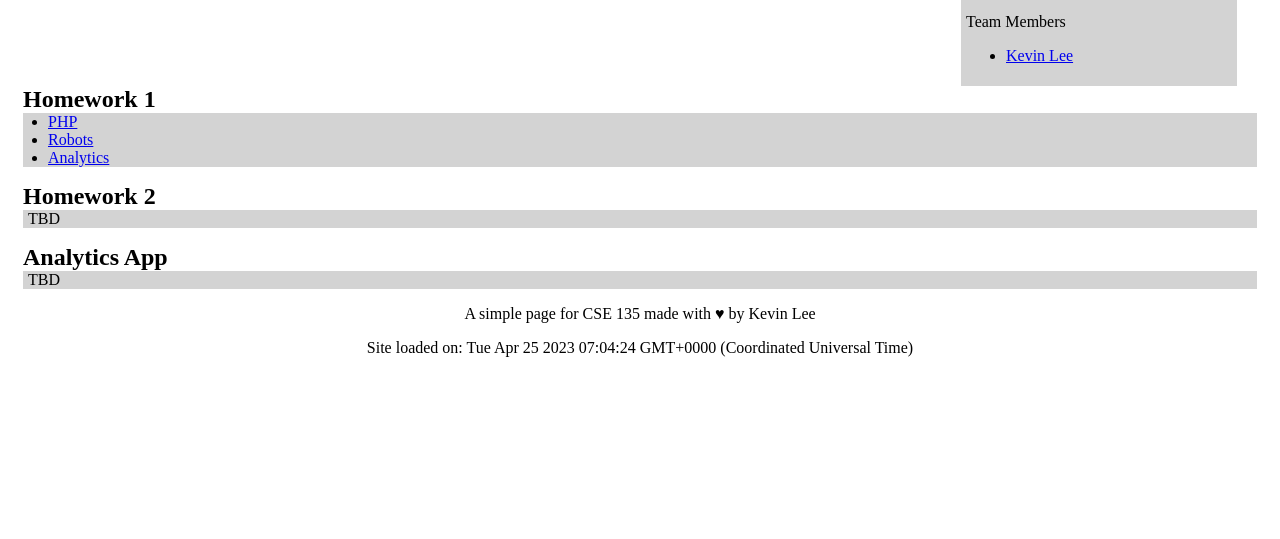
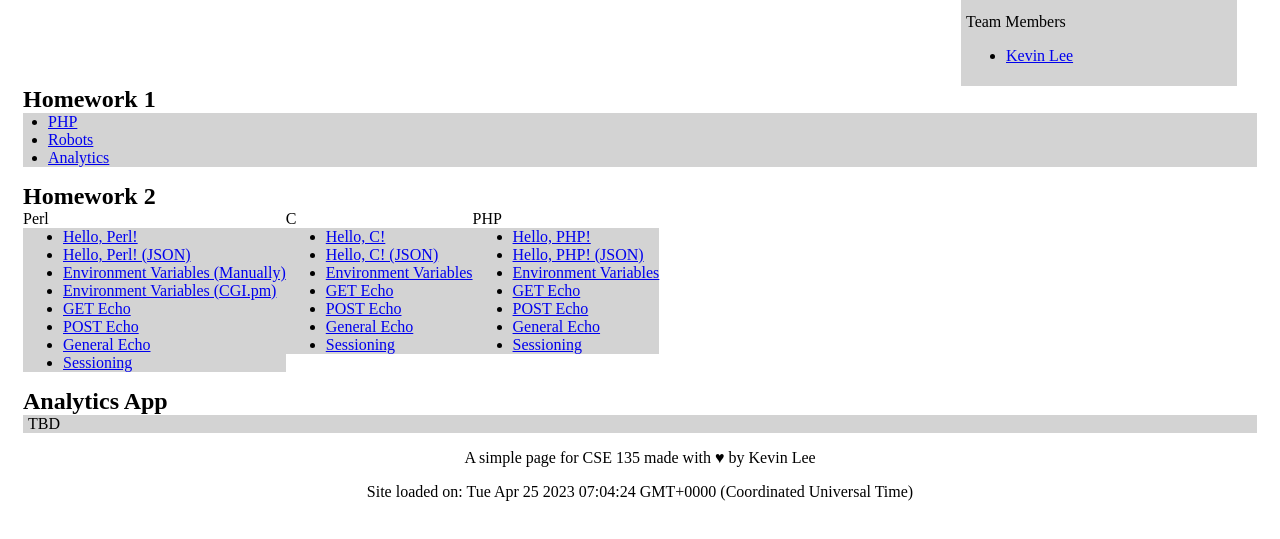
Before and after one commit to kjl001/kjl135.site, a plain HTML site: page index.html in a window 1280 px wide. Shown: the part 131-670 px from the top of the page. Drawn offline with Linux system fonts and the light colour scheme.

Commit message:
add hw2 lists

```diff
--- a/index.html
+++ b/index.html
@@ -37,7 +37,47 @@
 		</ul>
 
 		<h2>Homework 2</h2>
-		<p>TBD</p>
+		<section id="hw2">
+			<section>
+				<label for="perl">Perl</label>
+				<ul id="perl">
+					<li><a href="/cgi-bin/php-html-world.pl">Hello, Perl!</a></li>
+					<li><a href="/cgi-bin/php-json-world.pl">Hello, Perl! (JSON)</a></li>
+					<li><a href="/cgi-bin/perl-env.pl">Environment Variables (Manually)</a></li>
+					<li><a href="/cgi-bin/perl-env-pm.pl">Environment Variables (CGI.pm)</a></li>
+					<li><a href="/cgi-bin/perl-get-echo.pl">GET Echo</a></li>
+					<li><a href="/cgi-bin/perl-post-echo.pl">POST Echo</a></li>
+					<li><a href="/cgi-bin/perl-general-echo.pl">General Echo</a></li>
+					<li><a href="/perl-cgiform.html">Sessioning</a></li>
+				</ul>
+			</section>
+
+			<section>
+				<label for="c">C</label>
+				<ul id="c">
+					<li><a href="/cgi-bin/c-hello-html-world.cgi">Hello, C!</a></li>
+					<li><a href="/cgi-bin/c-hello-json-world.cgi">Hello, C! (JSON)</a></li>
+					<li><a href="/cgi-bin/c-env.cgi">Environment Variables</a></li>
+					<li><a href="/cgi-bin/c-get-echo.cgi">GET Echo</a></li>
+					<li><a href="/cgi-bin/c-post-echo.cgi">POST Echo</a></li>
+					<li><a href="/cgi-bin/c-general-request-echo.cgi">General Echo</a></li>
+					<li><a href="/c-cgiform.html">Sessioning</a></li>
+				</ul>
+			</section>
+
+			<section>
+				<label for="php">PHP</label>
+				<ul id="php">
+					<li><a href="/cgi-bin/php-hello-html-world.php">Hello, PHP!</a></li>
+					<li><a href="/cgi-bin/php-hello-json-world.php">Hello, PHP! (JSON)</a></li>
+					<li><a href="/cgi-bin/php-env.php">Environment Variables</a></li>
+					<li><a href="/cgi-bin/php-get-echo.php">GET Echo</a></li>
+					<li><a href="/cgi-bin/php-post-echo.php">POST Echo</a></li>
+					<li><a href="/cgi-bin/php-general-echo.php">General Echo</a></li>
+					<li><a href="/php-cgiform.html">Sessioning</a></li>
+				</ul>
+			</section>
+		</section>
 
 		<h2>Analytics App</h2>
 		<p>TBD</p>
--- a/styles/index.css
+++ b/styles/index.css
@@ -42,3 +42,8 @@ main > p {
 footer {
 	text-align: center;
 }
+
+#hw2 {
+	display: flex;
+	flex-direction: row;
+}
```
